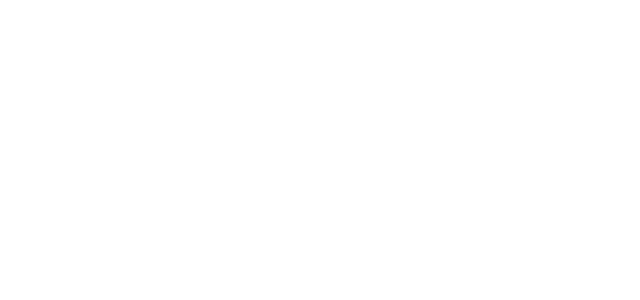
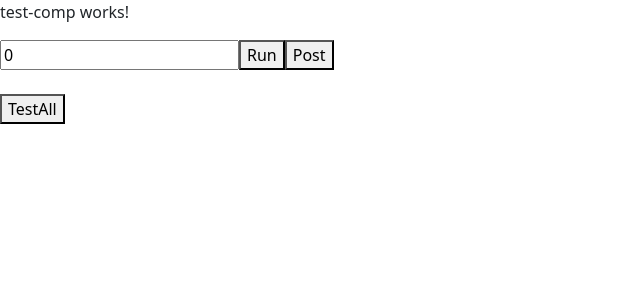
Before and after one commit to andrewdpetersen/VanquishFrontEndP2, an Angular app in the folder FourTheMusic/: page / in a window 1280 px wide. Shown: the top 300 px of the page, without its empty margins (0-640 px from the left). Built offline with nearby package versions, Linux system fonts and the light colour scheme.

Commit message:
testing services- success

```diff
--- a/FourTheMusic/src/app/app.component.html
+++ b/FourTheMusic/src/app/app.component.html
@@ -1,2 +1,2 @@
-
+<app-test-comp></app-test-comp>
 <router-outlet></router-outlet>
```
